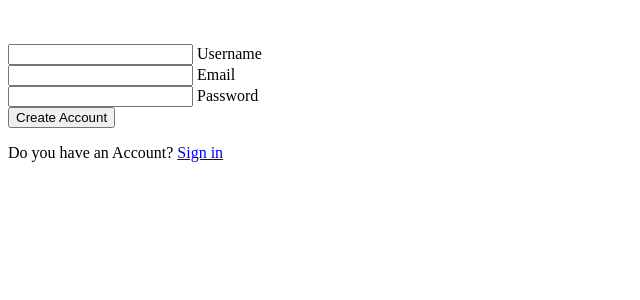
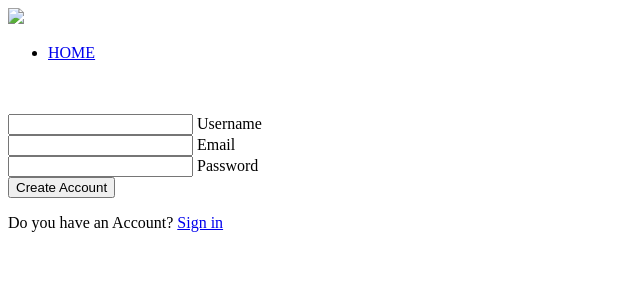
Before and after one commit to DevanshVerma21/GENZFY-MUSIC, a Django app: template GenZfy/templates/GenZfy/signup.html in a window 1280 px wide. Shown: the top 300 px of the page, without its empty margins (0-640 px from the left). Run offline with Django 5.2, Linux system fonts and the light colour scheme; the template is opened without the code that fills it, so the values that code supplies are empty; some libraries are stand-ins or nearby versions.

Commit message:
added navbar in signup page

```diff
--- a/GenZfy/templates/GenZfy/signup.html
+++ b/GenZfy/templates/GenZfy/signup.html
@@ -9,17 +9,17 @@
     <script src="https://kit.fontawesome.com/97ebdf5864.js" crossorigin="anonymous"></script>
 </head>
 <body>
-        <!-- <div class="navbar">
+        <div class="navbar">
                 <img src="favicon-removebg.png" class="logo">
             <ul>
                 <li><a href="index.html">HOME</a></li>
-                <li><a href="artists.html">ARTISTS</a></li>
+                <!-- <li><a href="artists.html">ARTISTS</a></li>
                 <li><a href="playlist.html">PLAYLIST</a></li>
                 <li><a href="contactus.html">CONTACT US</a></li>
-                <li><a href="login.html">LOGIN</a></li>
+                <li><a href="login.html">LOGIN</a></li>     -->
             </ul>
         </nav>
-        </div> -->
+        </div>
 <br><br>
    <div class="outer">
         <div class="box">
```
